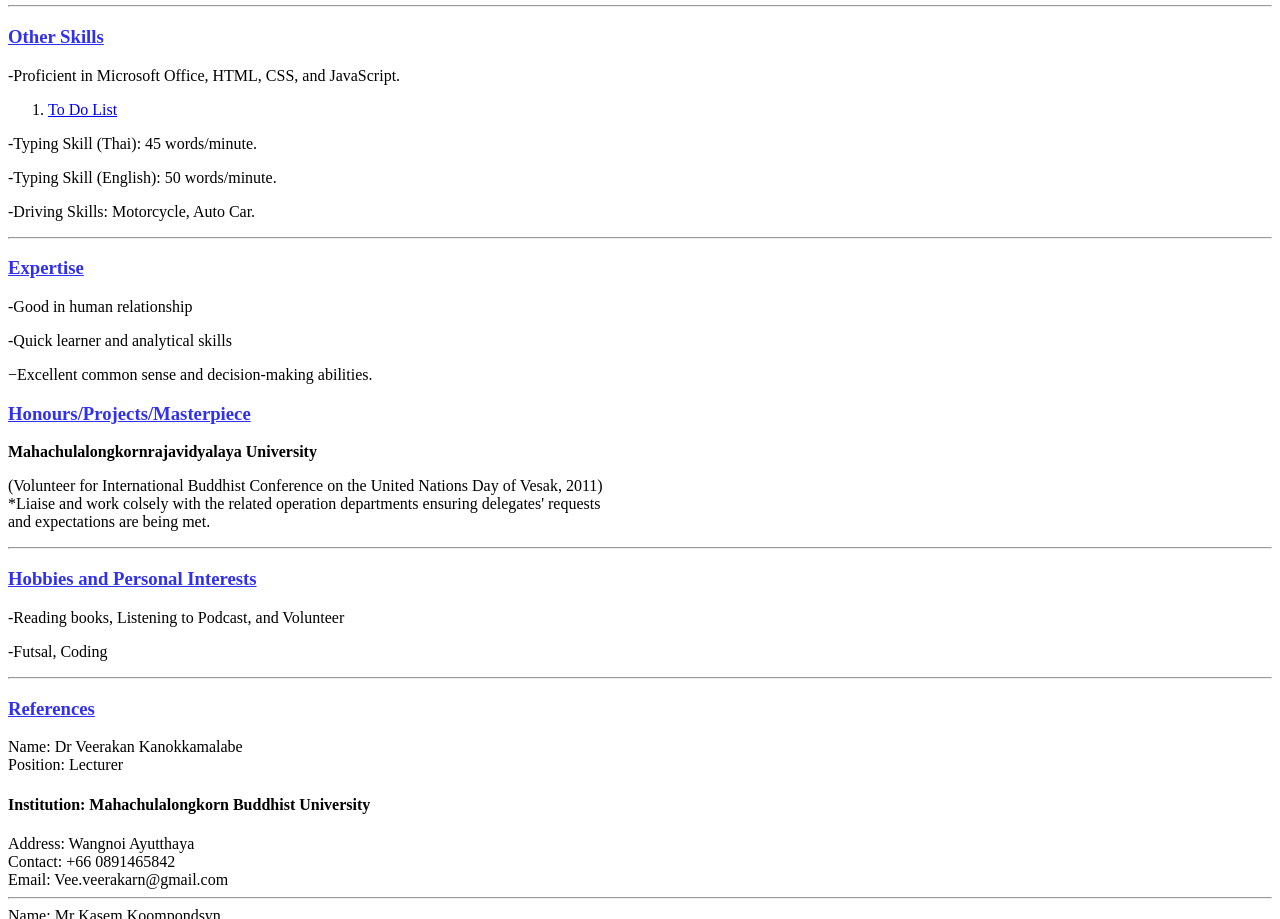
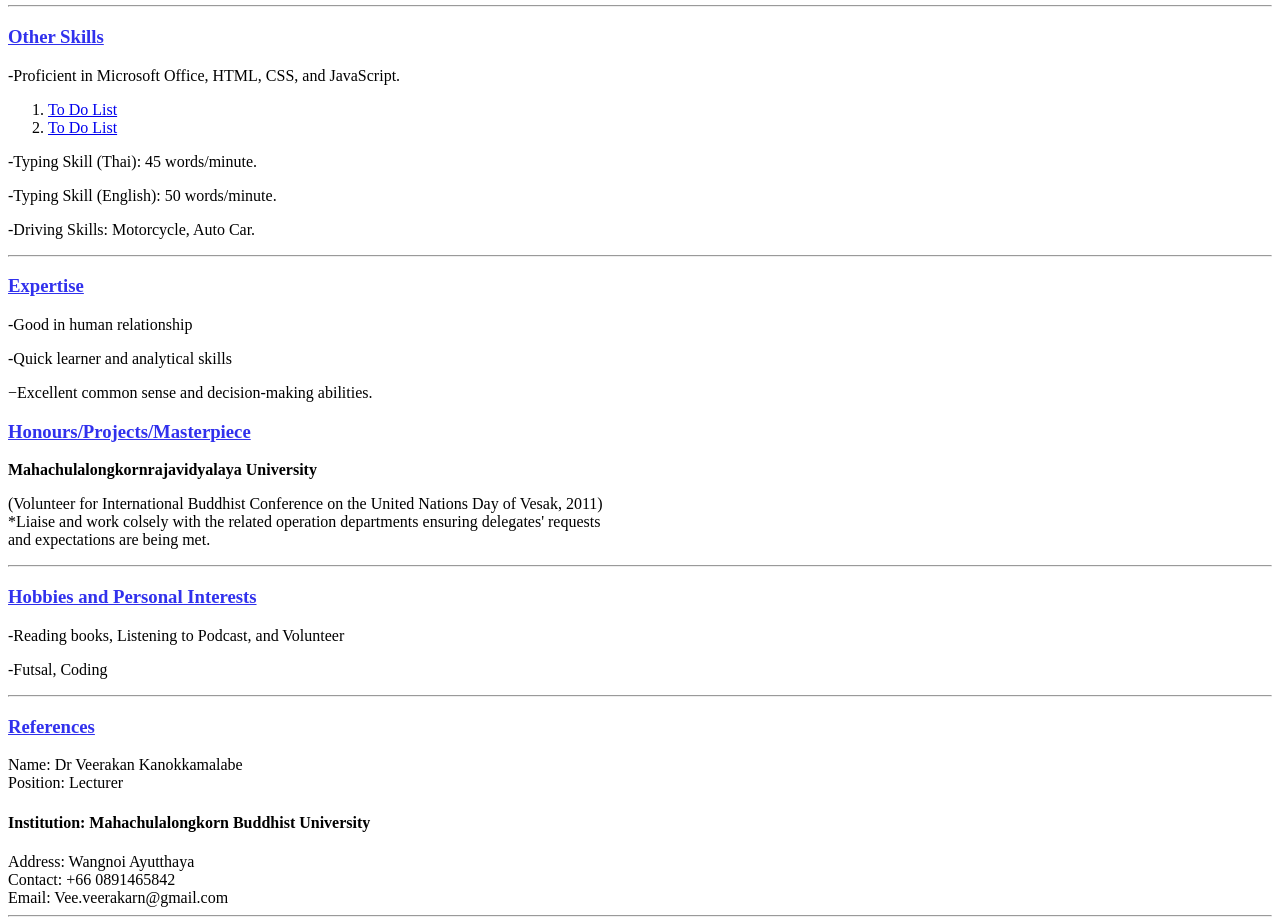
Before and after one commit to kapil-maharjan/curriculum-vitae, a plain HTML site: page index.html in a window 1280 px wide. Shown: the part 1247-2166 px from the top of the page. Drawn offline with Linux system fonts and the light colour scheme.

Commit message:
add 2nd project
Add trekking website to my other skills

```diff
--- a/index.html
+++ b/index.html
@@ -82,6 +82,7 @@
     <p>-Proficient in Microsoft Office, HTML, CSS, and JavaScript.</p>
     <ol>
         <li><a href="https://my-to-do-list-olive.vercel.app/" target="_blank">To Do List</a></li>
+        <li><a href="https://desar-maharjan-website.vercel.app/" target="_blank">To Do List</a></li>
     </ol>
     <p>-Typing Skill (Thai): 45 words/minute.</p>
     <p>-Typing Skill (English): 50 words/minute.</p>
```
